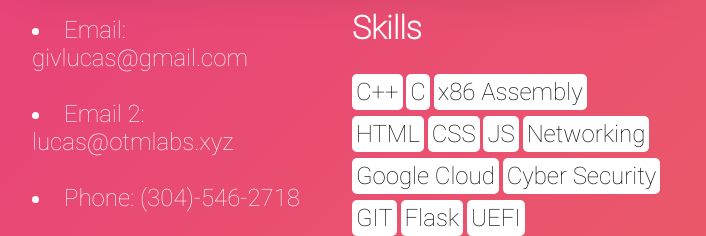
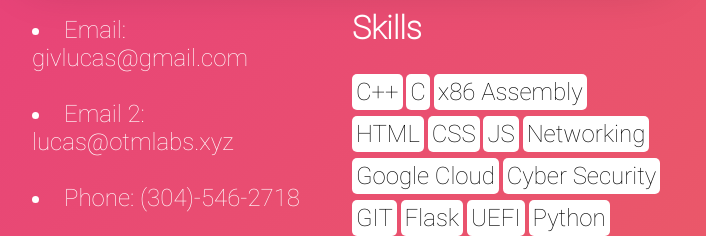
Before and after one commit to Givlucas/Web, a Flask app: page / in a window 1280 px wide. Shown: the part 608-844 px from the top of the page, without its empty margins (293-999 px from the left). Run offline with Flask 2, Linux system fonts and the light colour scheme.

Commit message:
added python to skills

```diff
--- a/templates/index.html
+++ b/templates/index.html
@@ -63,6 +63,7 @@
       <a href="#">GIT</a>
       <a href="#">Flask</a>
       <a href="#">UEFI</a>
+      <a href="#">Python</a>
     </div>
   </div>
 
```
